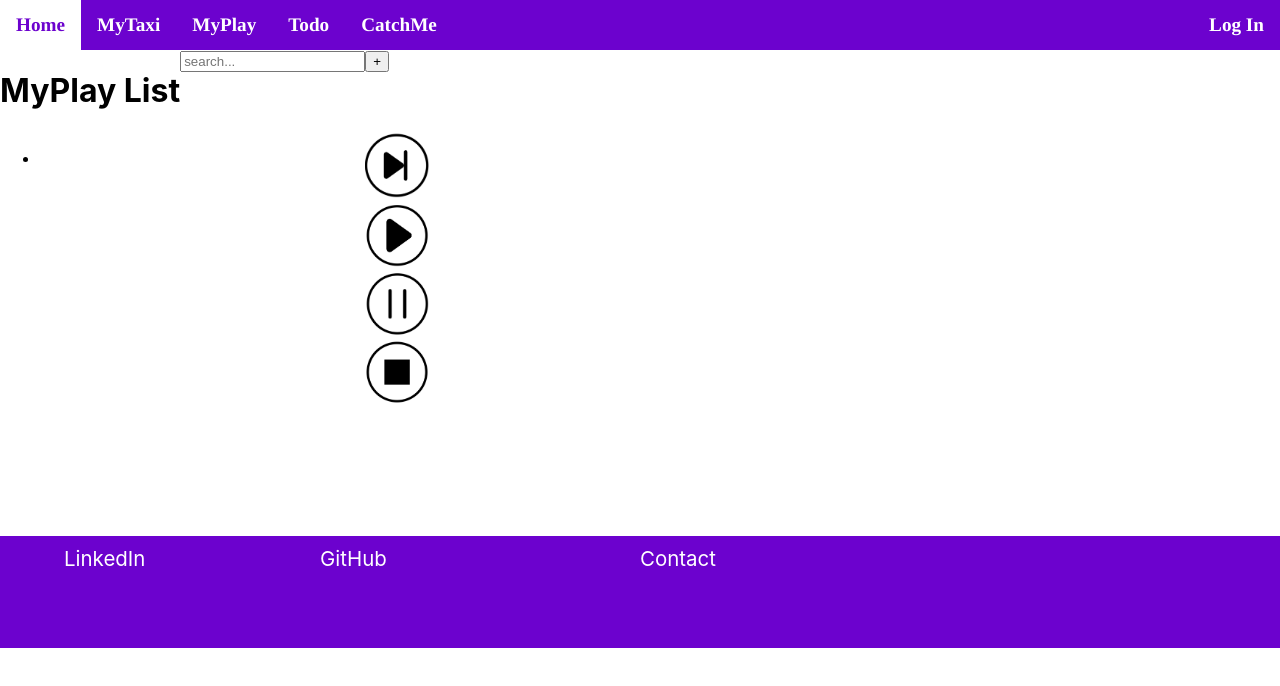
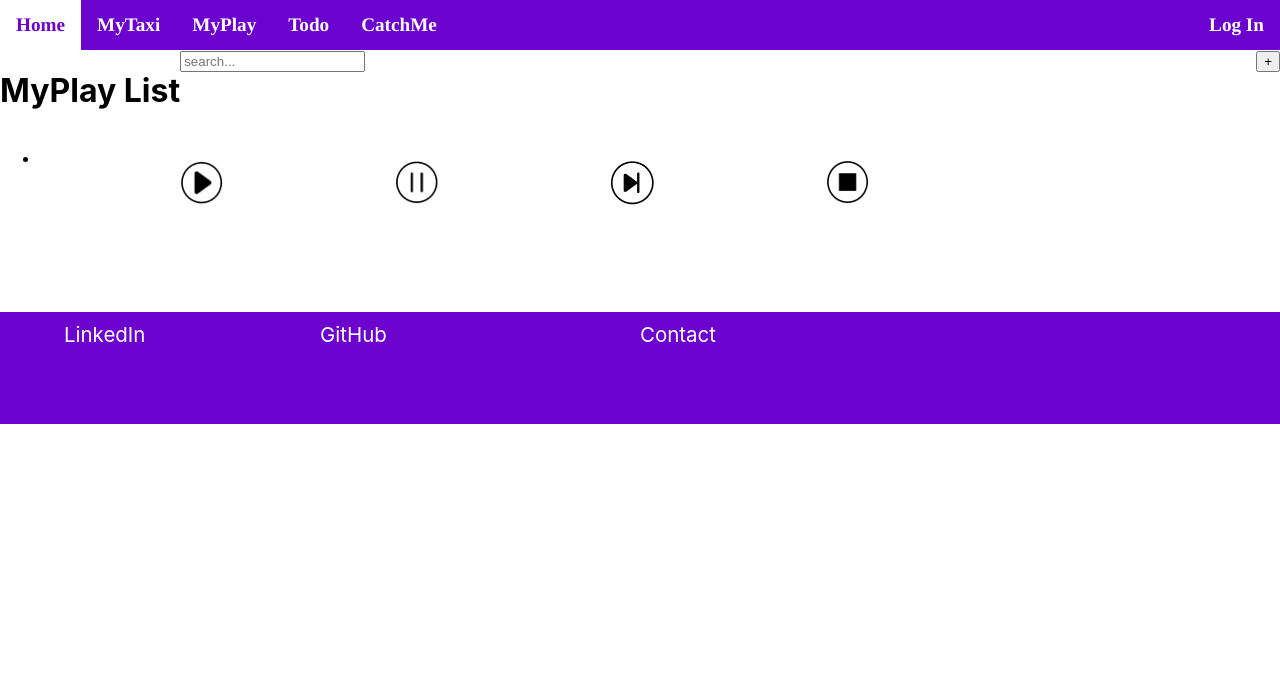
Before and after one commit to mrguven/portfolie, a React (Create React App) app: page /myplaylist in a window 1280 px wide. Shown: the top 686 px of the page. Built offline with nearby package versions, Linux system fonts and the light colour scheme; no server answers.

Commit message:
update playlist

```diff
--- a/src/App.css
+++ b/src/App.css
@@ -34,7 +34,7 @@
 #navUl li a:hover {
   background-color: white ;
   color:rgb(108, 2, 206) ;
-  transition: .8s;
+  transition: .5s;
 }
 
 
@@ -876,11 +876,37 @@ opacity: 0.66;
 
 
 .control-Panel-Image{
-   width: 7%;
+   width: 20%;
 }
 
+#control-Panel{
+  display: grid;
+  grid-template-columns: 20% 20% 20% 20%;
+  grid-template-rows: 40% 15%  70%;
+  grid-template-areas: 'playlist-Image playlist-Image playlist-Image playlist-Image'
+  'music-Info music-Info music-Info music-Info'
+  'playButtonImage pauseButtonlImage nextButtonImage stopButtonlImage';
+}
 
+#playlist-Image{
+  grid-area: playlist-Image;
+}
+#music-Info{
+  grid-area: music-Info;
+}
+#playButtonImage{
+  grid-area: playButtonImage;
+}
 
+#pauseButtonlImage{
+  grid-area: pauseButtonlImage;
+}
+#nextButtonImage{
+  grid-area: nextButtonImage;
+}
+#stopButtonlImage{
+  grid-area: stopButtonlImage;
+}
 
 
 
--- a/src/pages/MyPlayList.jsx
+++ b/src/pages/MyPlayList.jsx
@@ -31,20 +31,22 @@ export default function MyPlayList () {
         <li></li>
     </ul>
 </div>
-<div id="playlist-Image"></div>
+
 <div id="control-Panel">
-    <div>
-    <img className="control-Panel-Image" src={nextButton} id='nextButtonImage' alt="next" />
-</div>
-<div>
-<img className="control-Panel-Image" src={playButton} id='playButtonImage' alt="play" />
-</div>
-<div>
-<img className="control-Panel-Image" src={pauseButton} id='pauseButtonlImage' alt="pause" />
-</div>
-<div>
-<img className="control-Panel-Image" src={stopButton} id='stopButtonlImage' alt="stop" />
-</div>
+    <div id="playlist-Image"></div>
+    <div id="music-Info"></div>
+    <div id='nextButtonImage'>
+        <img className="control-Panel-Image" src={nextButton}  alt="next" />
+    </div>
+    <div id='playButtonImage'>
+        <img className="control-Panel-Image" src={playButton}  alt="play" />
+    </div>
+    <div id='pauseButtonlImage'>
+        <img className="control-Panel-Image" src={pauseButton}  alt="pause" />
+    </div>
+    <div id='stopButtonlImage'>
+        <img className="control-Panel-Image" src={stopButton}  alt="stop" />
+    </div>
 </div>
 
 </div>
```
